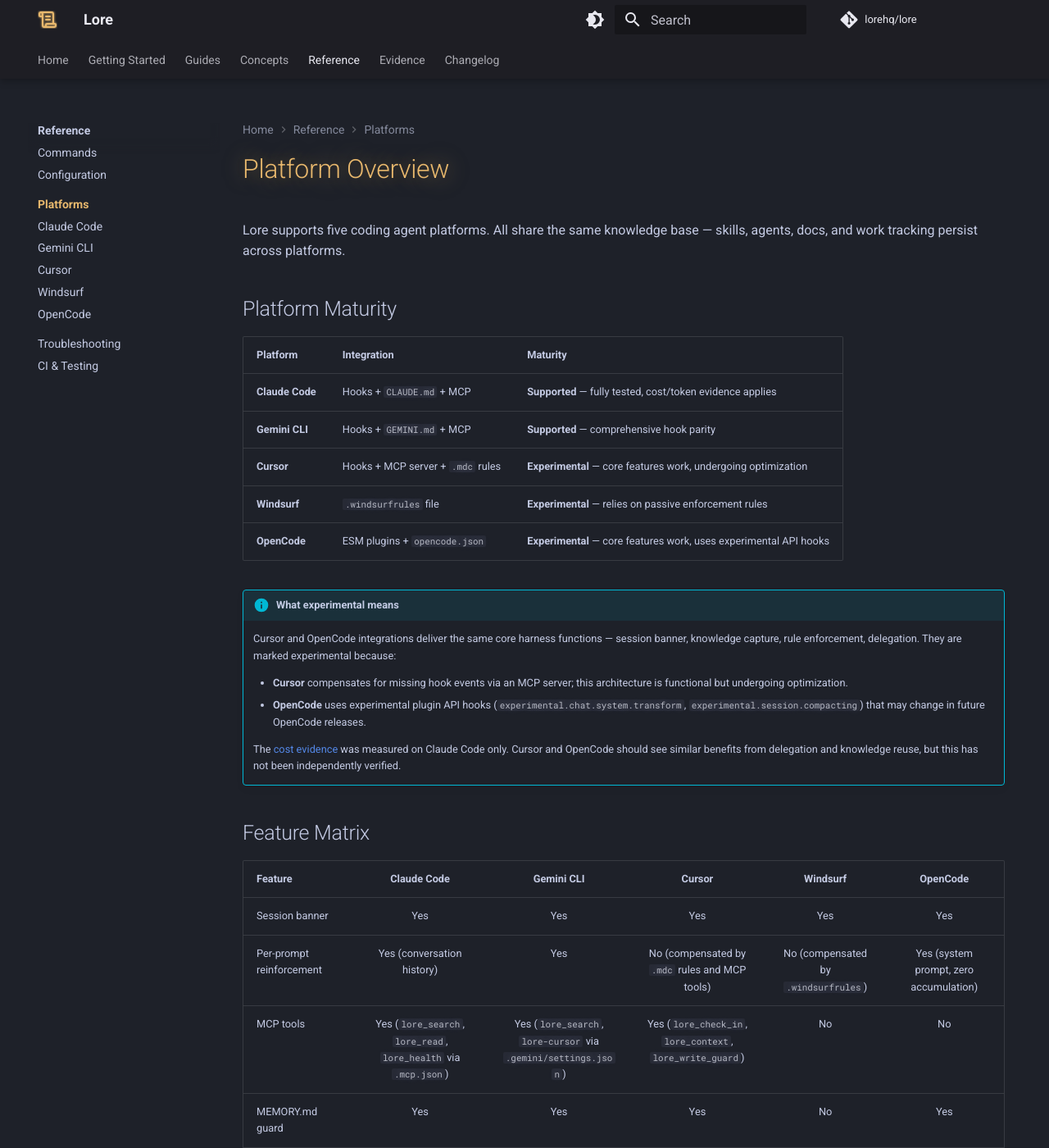
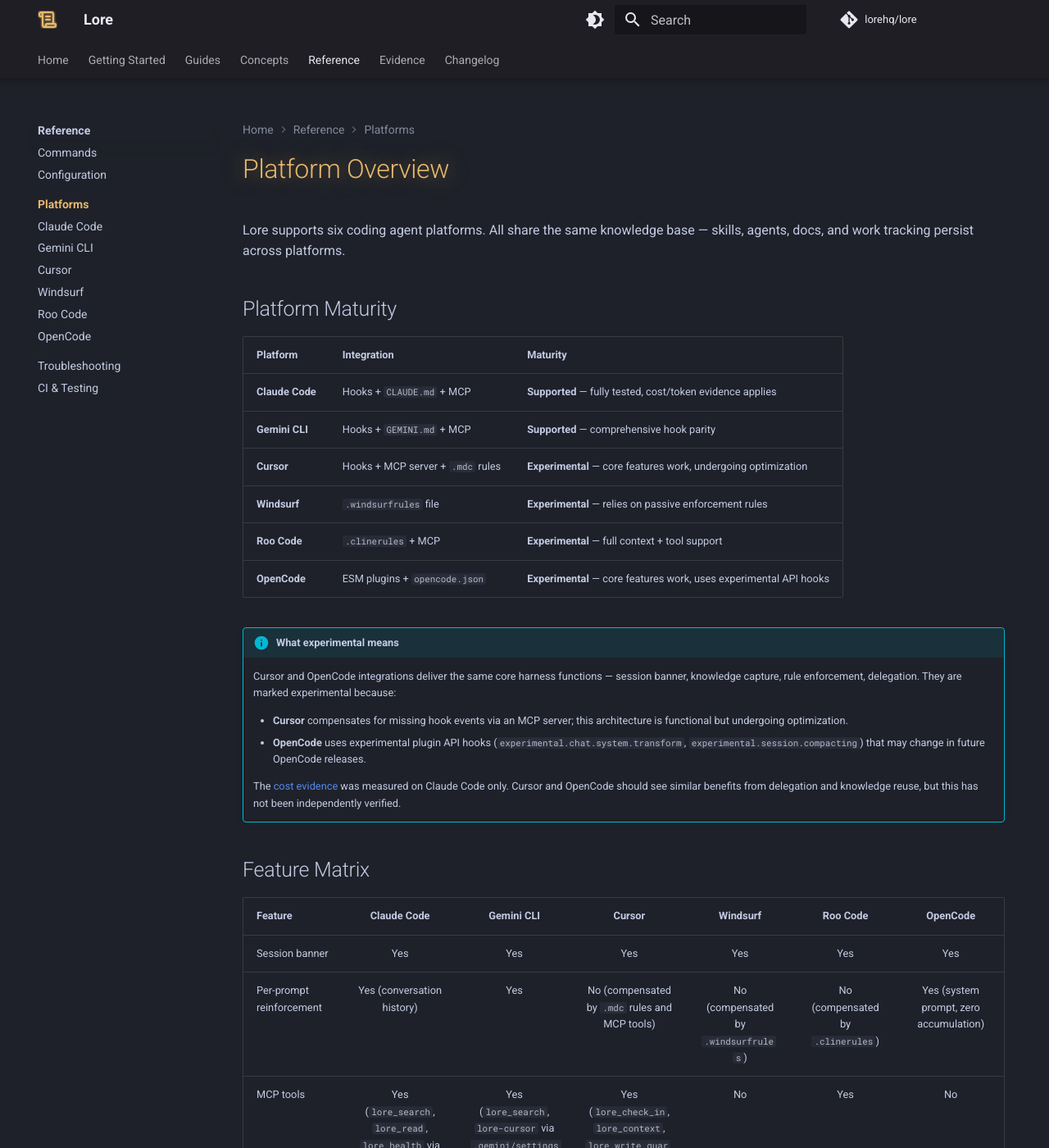
Before and after one commit to lorehq/lore-docs, an MkDocs documentation site: the page built from docs/reference/platforms/index.md, in a window 1280 px wide and 1400 px high. Shown: the whole window at 82% size. Built offline with MkDocs 1.6.1 and Material for MkDocs 9.7.7, drawn with Linux system fonts in a browser that asks for light colours; comment, search, counter and statistics services are not loaded; some of the changed text lies outside the part shown.

Commit message:
docs: Add Roo Code platform guide
- Creates a new roocode.md page detailing its integration features.
- Updates the Platform Overview feature matrix to include Roo Code.

```diff
--- a/docs/reference/platforms/index.md
+++ b/docs/reference/platforms/index.md
@@ -4,7 +4,7 @@
 
 # Platform Overview
 
-Lore supports five coding agent platforms. All share the same knowledge base — skills, agents, docs, and work tracking persist across platforms.
+Lore supports six coding agent platforms. All share the same knowledge base — skills, agents, docs, and work tracking persist across platforms.
 
 ## Platform Maturity
 
@@ -14,6 +14,7 @@
 | **Gemini CLI** | Hooks + `GEMINI.md` + MCP | **Supported** — comprehensive hook parity |
 | **Cursor** | Hooks + MCP server + `.mdc` rules | **Experimental** — core features work, undergoing optimization |
 | **Windsurf** | `.windsurfrules` file | **Experimental** — relies on passive enforcement rules |
+| **Roo Code** | `.clinerules` + MCP | **Experimental** — full context + tool support |
 | **OpenCode** | ESM plugins + `opencode.json` | **Experimental** — core features work, uses experimental API hooks |
 
 !!! info "What experimental means"
@@ -26,19 +27,19 @@
 
 ## Feature Matrix
 
-| Feature | Claude Code | Gemini CLI | Cursor | Windsurf | OpenCode |
-|---------|:-----------:|:----------:|:------:|:--------:|:--------:|
-| Session banner | Yes | Yes | Yes | Yes | Yes |
-| Per-prompt reinforcement | Yes (conversation history) | Yes | No (compensated by `.mdc` rules and MCP tools) | No (compensated by `.windsurfrules`) | Yes (system prompt, zero accumulation) |
-| MCP tools | Yes (`lore_search`, `lore_read`, `lore_health` via `.mcp.json`) | Yes (`lore_search`, `lore-cursor` via `.gemini/settings.json`) | Yes (`lore_check_in`, `lore_context`, `lore_write_guard`) | No | No |
-| MEMORY.md guard | Yes | Yes | Yes | No | Yes |
-| Knowledge capture reminders | Yes | Yes | Yes | No | Yes |
-| Bash escalation tracking | Yes | Yes | Yes | No | Yes |
-| Context path guide | Yes | Yes | No | No | Yes |
-| Search guard | Yes | Yes | Yes (via `.mdc`) | Yes (via `.windsurfrules`) | Yes |
-| Compaction resilience | SessionStart re-fires | PreCompress hook | Flag + re-orientation on next cmd/MCP | N/A (Cascade Flow) | Compacting event re-injects |
-| Hook event logging | Yes | Yes | Yes | No | Yes |
-| Instructions | `CLAUDE.md` | `GEMINI.md` | `.cursor/rules/lore-*.mdc` | `.windsurfrules` | `.lore/instructions.md` |
+| Feature | Claude Code | Gemini CLI | Cursor | Windsurf | Roo Code | OpenCode |
+|---------|:-----------:|:----------:|:------:|:--------:|:--------:|:--------:|
+| Session banner | Yes | Yes | Yes | Yes | Yes | Yes |
+| Per-prompt reinforcement | Yes (conversation history) | Yes | No (compensated by `.mdc` rules and MCP tools) | No (compensated by `.windsurfrules`) | No (compensated by `.clinerules`) | Yes (system prompt, zero accumulation) |
+| MCP tools | Yes (`lore_search`, `lore_read`, `lore_health` via `.mcp.json`) | Yes (`lore_search`, `lore-cursor` via `.gemini/settings.json`) | Yes (`lore_check_in`, `lore_context`, `lore_write_guard`) | No | Yes | No |
+| MEMORY.md guard | Yes | Yes | Yes | No | No | Yes |
+| Knowledge capture reminders | Yes | Yes | Yes | No | No | Yes |
+| Bash escalation tracking | Yes | Yes | Yes | No | No | Yes |
+| Context path guide | Yes | Yes | No | No | No | Yes |
+| Search guard | Yes | Yes | Yes (via `.mdc`) | Yes (via `.windsurfrules`) | Yes (via `.clinerules`) | Yes |
+| Compaction resilience | SessionStart re-fires | PreCompress hook | Flag + re-orientation on next cmd/MCP | N/A | N/A | Compacting event re-injects |
+| Hook event logging | Yes | Yes | Yes | No | No | Yes |
+| Instructions | `CLAUDE.md` | `GEMINI.md` | `.cursor/rules/lore-*.mdc` | `.windsurfrules` | `.clinerules` | `.lore/instructions.md` |
 
 ## Shared Architecture
 
@@ -63,6 +64,7 @@
 | **Gemini CLI** | `GEMINI.md` + `.gemini/settings.json` |
 | **Cursor** | `.cursor/rules/lore-*.mdc` + `.cursor/hooks.json` + `.cursor/mcp.json` |
 | **Windsurf** | `.windsurfrules` |
+| **Roo Code** | `.clinerules` |
 | **OpenCode** | `opencode.json` + `.opencode/plugins/` + `.opencode/commands/` |
 
 `CLAUDE.md` and `GEMINI.md` are generated from `.lore/instructions.md`. Cursor `.mdc` rules are generated from multiple sources (instructions, agent-rules, rules, agent-registry). Your agent keeps platform copies in sync automatically — a capture pass handles this.
@@ -90,4 +92,5 @@
 - [Gemini CLI](gemini-cli.md) — 8 hooks, full lifecycle coverage, native MCP
 - [Cursor](cursor.md) — 6 hooks + MCP server, dual architecture
 - [Windsurf](windsurf.md) — single file global rules
+- [Roo Code](roocode.md) — Custom instructions + MCP
 - [OpenCode](opencode.md) — 7 ESM plugins, experimental API hooks
--- a/mkdocs.yml
+++ b/mkdocs.yml
@@ -94,6 +94,7 @@
       - Gemini CLI: reference/platforms/gemini-cli.md
       - Cursor: reference/platforms/cursor.md
       - Windsurf: reference/platforms/windsurf.md
+      - Roo Code: reference/platforms/roocode.md
       - OpenCode: reference/platforms/opencode.md
     - Troubleshooting: reference/troubleshooting.md
     - CI & Testing: reference/ci-and-testing.md
```
Also changed, not shown: docs/reference/platforms/roocode.md (added, +23 -0 lines).
